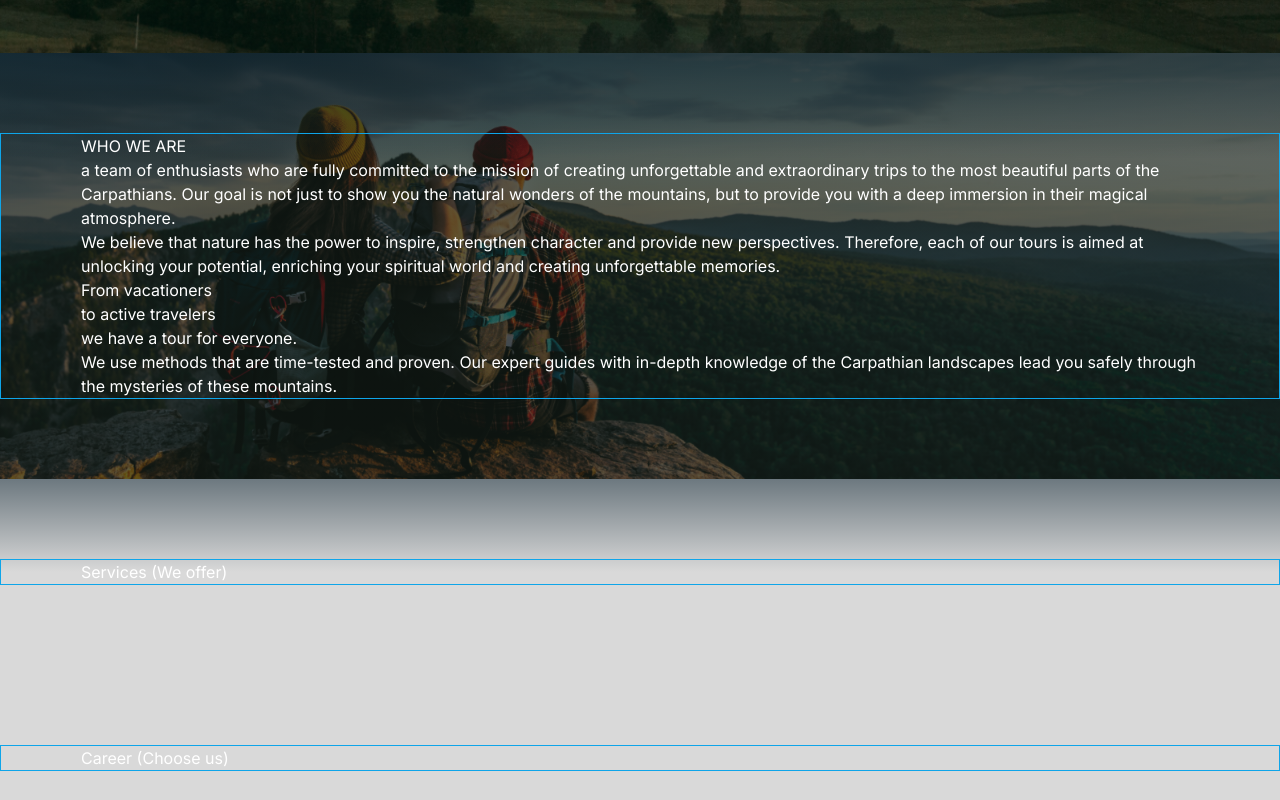
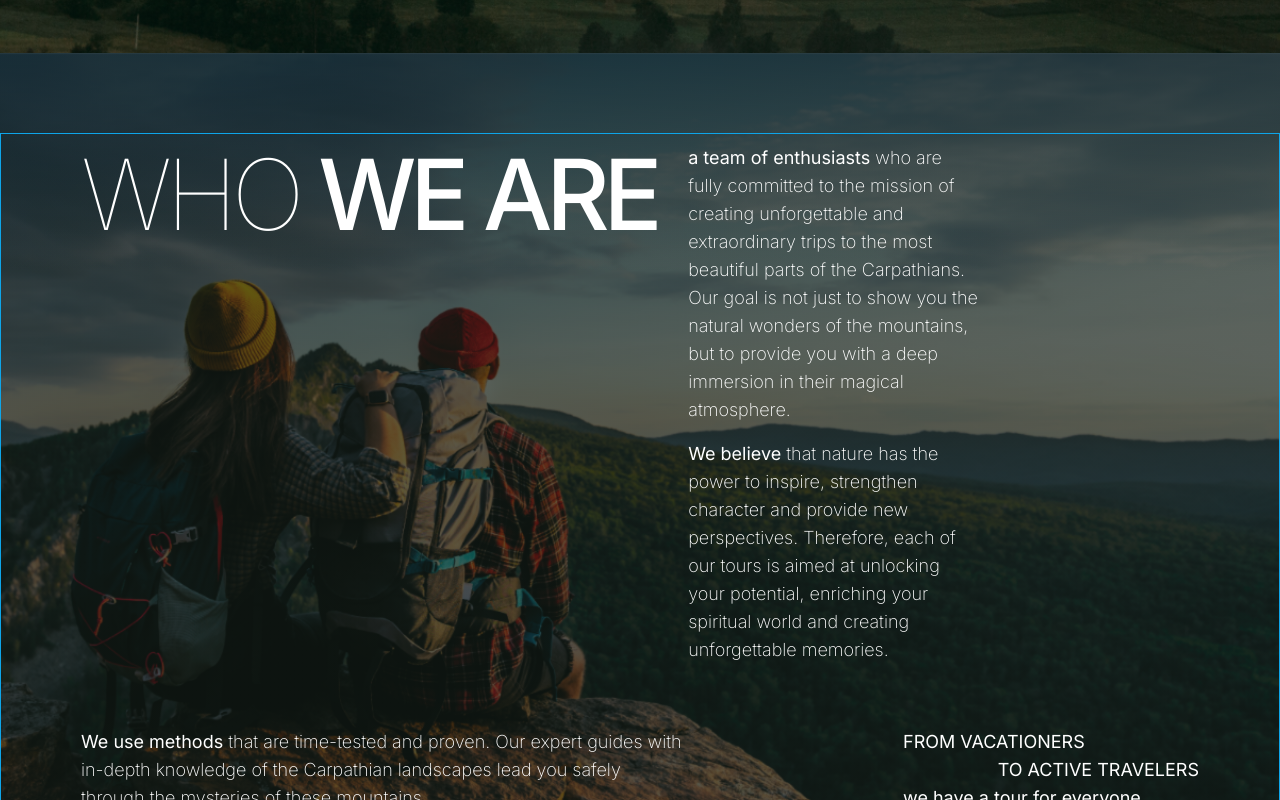
Before and after one commit to darynakarmazin/carp-travel, a Next.js app: page / in a window 1280 px wide. Shown: the part 760-1560 px from the top of the page. Built offline with nearby package versions, Linux system fonts and the light colour scheme.

Commit message:
Added adaptive for About section

```diff
--- a/src/components/About/About.tsx
+++ b/src/components/About/About.tsx
@@ -12,18 +12,32 @@ function About() {
   return (
     <section id="about" className="about-section py-20">
       <Container>
-        <div>
-          <h2 className={`h2`}>{title}</h2>
-          <p>{descriptionFirst}</p>
-          <p>{descriptionSecond}</p>
+        <div className="mb-10 md:mb-16 md:flex md:justify-between md:gap-[78px] xl:justify-normal xl:gap-[32px]">
+          <h2 className="text-[40px] md:text-[67px] xl:text-[98px] leading-snug md:leading-tight font-medium tracking-[-0.064em] mb-2">
+            <span className="font-thin">{title[0]}</span>
+            {title[1]}
+          </h2>
+          <div className="md:pt-2.5">
+            <p className="max-w-[180px] md:max-w-[220px] xl:max-w-[292px] text-sm md:text-base xl:text-lg font-extralight mb-6 md:mb-4 xl:md-6">
+              <span className="font-normal">{descriptionFirst[0]}</span>
+              {descriptionFirst[1]}
+            </p>
+            <p className="max-w-[180px] md:max-w-[220px] xl:max-w-[292px] text-sm md:text-base xl:text-lg  font-extralight">
+              <span className="font-normal">{descriptionSecond[0]}</span>
+              {descriptionSecond[1]}
+            </p>
+          </div>
         </div>
-        <div>
-          <div>
-            <p>{slogan[0]}</p>
-            <p>{slogan[1]}</p>
+        <div className="md:flex md:gap-[20px] xl:flex-row-reverse">
+          <div className="w-[189px] md:w-[221px] xl:w-[296px] ml-auto mt-[-104px] xl:mt-0 text-sm md:text-base xl:text-lg mb-10">
+            <p className="uppercase text-left">{slogan[0]}</p>
+            <p className="uppercase text-right">{slogan[1]}</p>
             <p>{slogan[2]}</p>
           </div>
-          <p>{descriptionBottom}</p>
+          <p className="text-sm md:text-base xl:text-lg font-extralight md:w-[463px] xl:w-[605px]">
+            <span className="font-normal">{descriptionBottom[0]}</span>
+            {descriptionBottom[1]}
+          </p>
         </div>
       </Container>
     </section>
```
